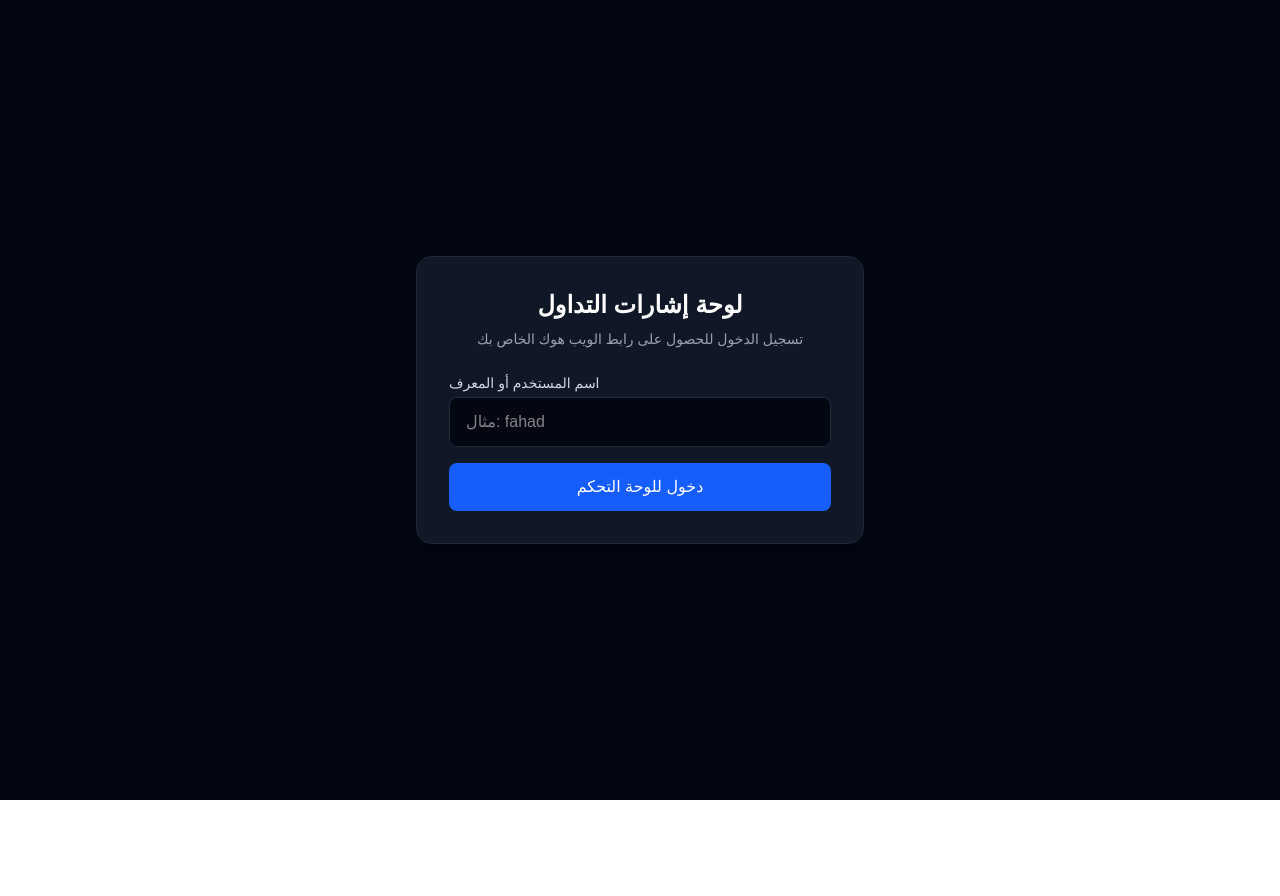
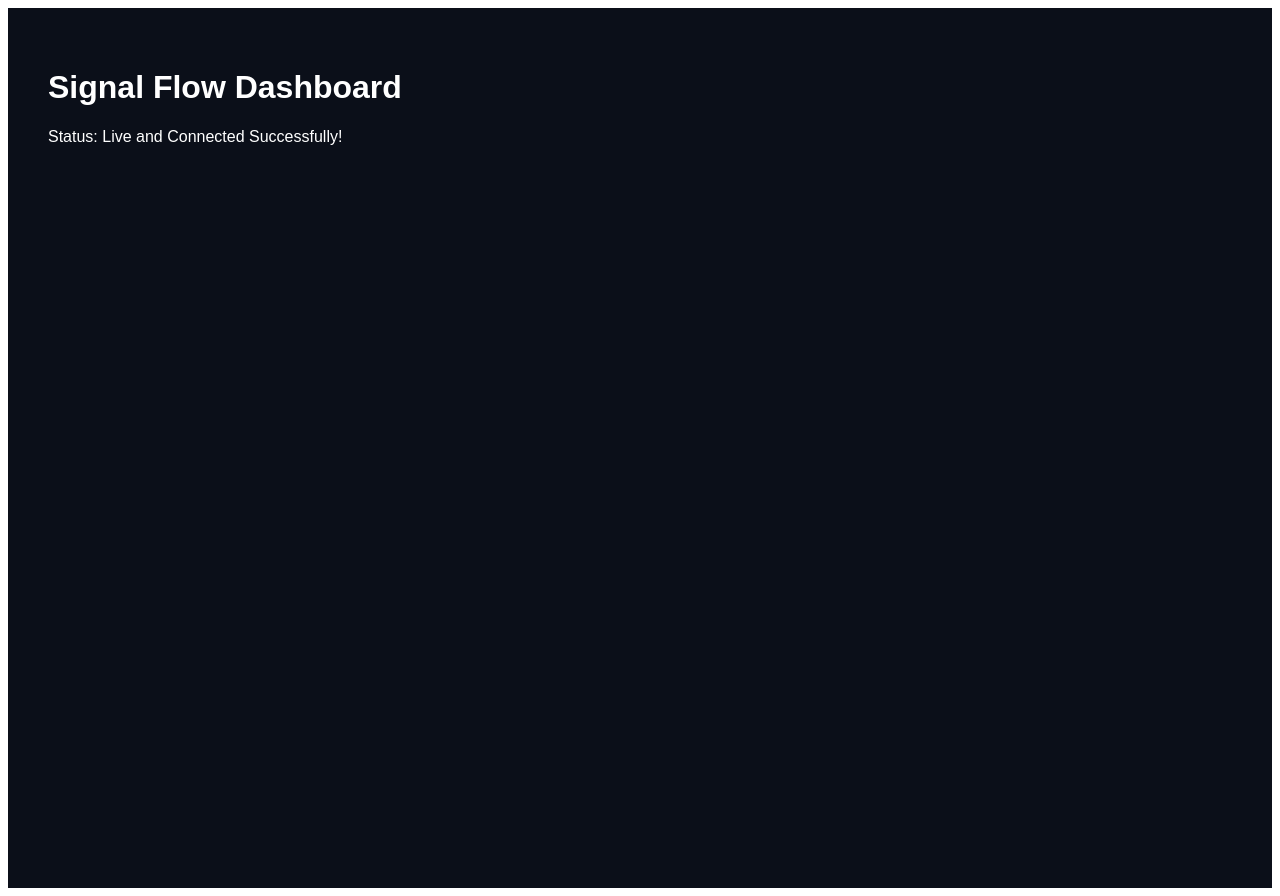
Before and after one commit to hamato19/signal-flow-dashboard, a Next.js app: page / in a window 1280 px wide. Before the commit the page ends 800 px from the top, so only its background shows below. Built offline with nearby package versions, Linux system fonts and the light colour scheme.

Commit message:
Add Home component for Signal Flow Dashboard

```diff
--- /dev/null
+++ b/pages/index.tsx
@@ -0,0 +1,8 @@
+export default function Home() {
+  return (
+    <main style={{ padding: '40px', fontFamily: 'sans-serif', background: '#0b0f19', color: '#fff', minHeight: '100vh' }}>
+      <h1>Signal Flow Dashboard</h1>
+      <p>Status: Live and Connected Successfully!</p>
+    </main>
+  );
+}
```
